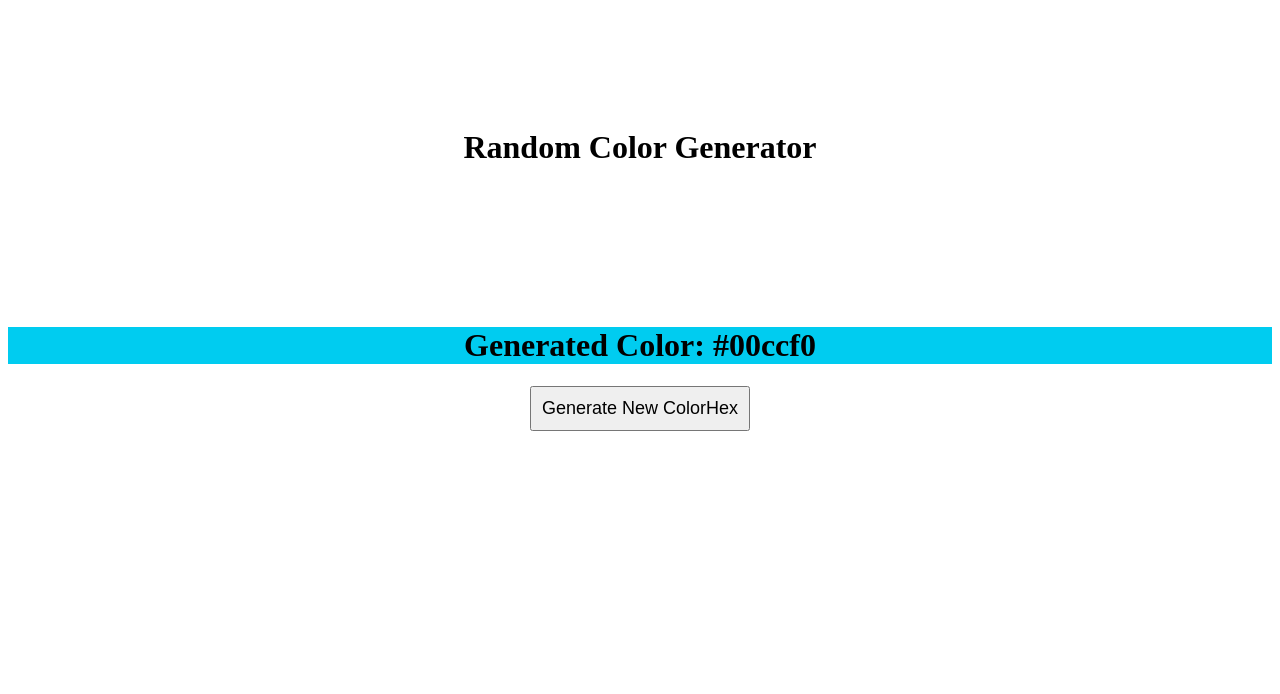
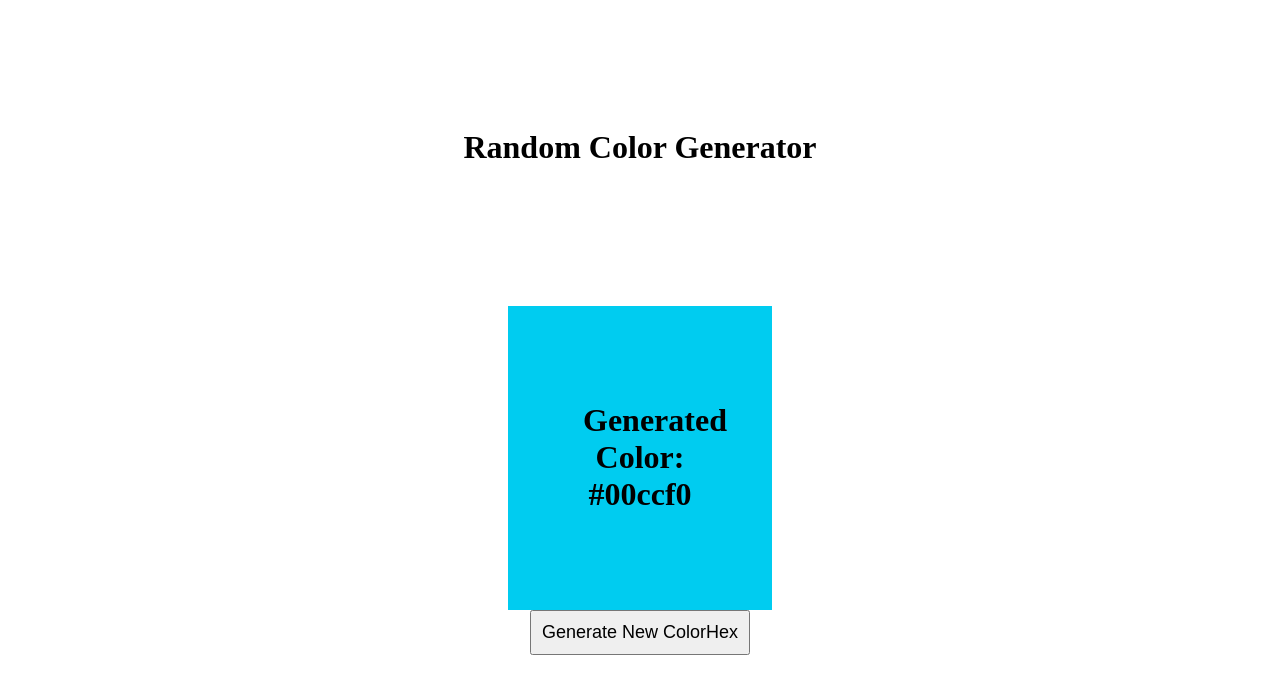
Before and after one commit to Temuu-jin/react-random-color-generator, a React app: page / in a window 1280 px wide. Shown: the top 694 px of the page. Built offline with nearby package versions, Linux system fonts and the light colour scheme.

Commit message:
Add more styling

```diff
--- a/src/App.js
+++ b/src/App.js
@@ -31,6 +31,9 @@ export default function App() {
         style={{
           backgroundColor: color,
           textAlign: 'center',
+          marginLeft: 500,
+          marginRight: 500,
+          padding: 75,
         }}
       >
         <h1>Generated Color: {color}</h1>
```
